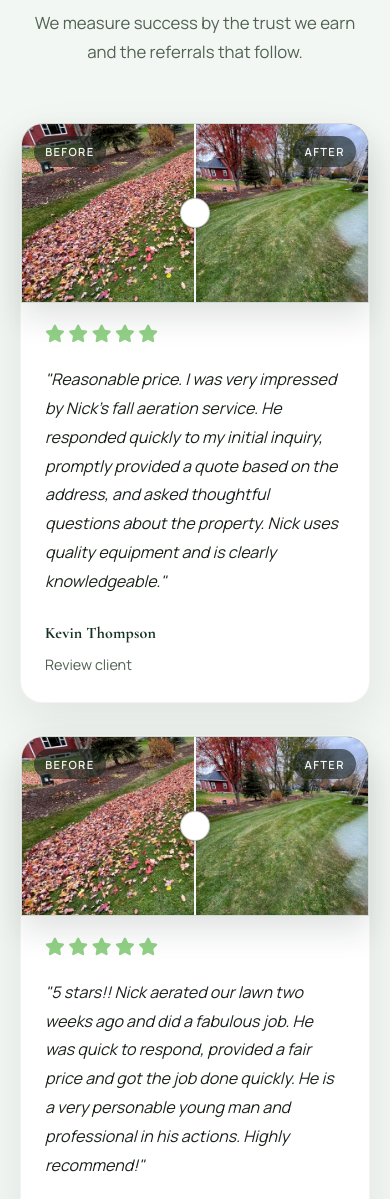
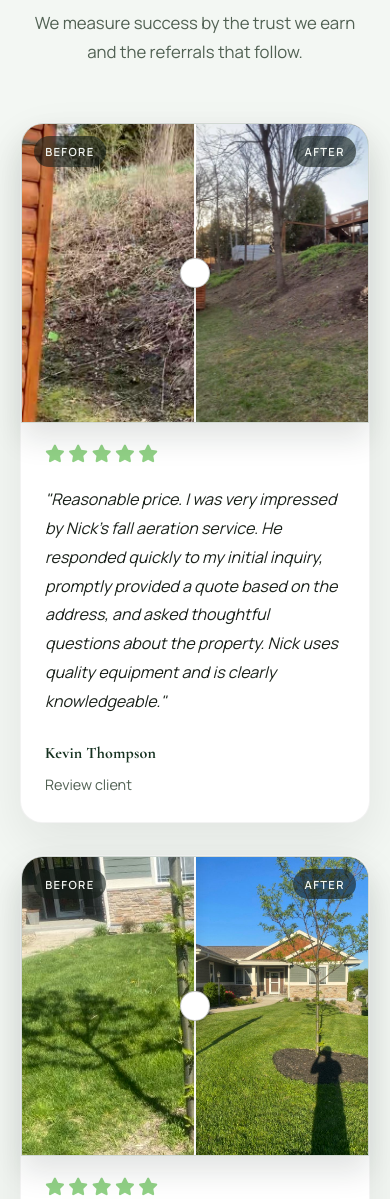
Before and after one commit to ItzKarthik82/Nick-Yard-Services, a plain HTML site: page index.html in a window 390 px wide. Shown: the part 5362-6561 px from the top of the page. Drawn offline with nearby package versions, Linux system fonts and the light colour scheme.

Commit message:
Image sliders done.

```diff
--- a/css/style.css
+++ b/css/style.css
@@ -99,6 +99,11 @@ img {
     color: #ffffff;
 }
 
+.before-after-image.image19-focus {
+    object-position: center center;
+    object-fit: cover;
+}
+
 .logo {
     display: flex;
     align-items: center;
@@ -517,7 +522,7 @@ section {
 
 .before-after {
     position: relative;
-    height: 240px;
+    height: 400px;
     border-radius: 20px;
     overflow: hidden;
     background: rgba(63, 122, 74, 0.12);
@@ -560,6 +565,10 @@ section {
     object-fit: cover;
     display: block;
     filter: saturate(1.05) contrast(1.03);
+}
+
+.before-after-image.zoom-out {
+    object-fit: cover;
 }
 
 .before-after-after {
@@ -1599,7 +1608,7 @@ section {
 
     .testimonial-card .before-after {
         margin: -2rem -2rem 1.25rem -2rem;
-        height: 200px;
+        height: 320px;
     }
 }
 
@@ -1654,7 +1663,7 @@ section {
 
     .testimonial-card .before-after {
         margin: -1.5rem -1.5rem 1rem -1.5rem;
-        height: 180px;
+        height: 300px;
     }
 
     .footer-grid {
--- a/index.html
+++ b/index.html
@@ -199,9 +199,9 @@
             <div class="testimonials-grid">
                 <div class="testimonial-card">
                     <div class="before-after" aria-label="Mulching before and after">
-                        <img src="src/Image8.jpeg" alt="Before mulching service" class="before-after-image">
+                        <img src="src/image20.jpeg" alt="Before mulching service" class="before-after-image">
                         <div class="before-after-after">
-                            <img src="src/image9.jpeg" alt="After mulching service" class="before-after-image">
+                            <img src="src/image21.jpeg" alt="After mulching service" class="before-after-image">
                         </div>
                         <span class="before-after-handle" aria-hidden="true"></span>
                     </div>
@@ -220,9 +220,9 @@
                 </div>
                 <div class="testimonial-card">
                     <div class="before-after" aria-label="Yard cleanup before and after">
-                        <img src="src/Image8.jpeg" alt="Before yard cleanup" class="before-after-image">
+                        <img src="src/image19.jpeg" alt="Before yard cleanup" class="before-after-image image19-focus">
                         <div class="before-after-after">
-                            <img src="src/image9.jpeg" alt="After yard cleanup" class="before-after-image">
+                            <img src="src/image16.jpeg" alt="After yard cleanup" class="before-after-image">
                         </div>
                         <span class="before-after-handle" aria-hidden="true"></span>
                     </div>
```
Also changed, not shown: src/image16.jpeg (added), src/image17.jpeg (added), src/image18.jpeg (added), src/image19.jpeg (added), src/image20.jpeg (added), src/image21.jpeg (added).
